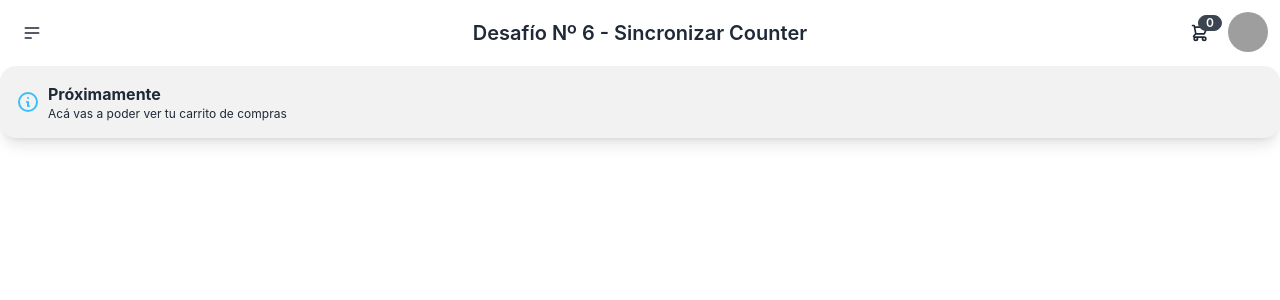
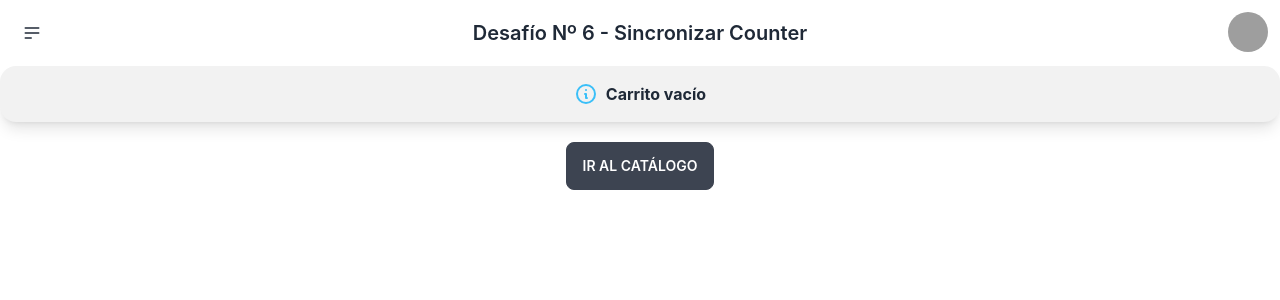
Before and after one commit to renzocurto/ProyectoFinalTienda-JS-ReactJS, a React (Create React App) app: page /cart in a window 1280 px wide. Shown: the top 300 px of the page. Built offline with nearby package versions, Linux system fonts and the light colour scheme; grey boxes are pictures that could not be loaded.

Commit message:
Desafio7

```diff
--- a/package.json
+++ b/package.json
@@ -7,6 +7,7 @@
     "@testing-library/react": "^13.0.1",
     "@testing-library/user-event": "^13.5.0",
     "daisyui": "^2.14.1",
+    "firebase": "^9.8.1",
     "react": "^18.0.0",
     "react-dom": "^18.0.0",
     "react-router-dom": "^6.3.0",
--- a/src/components/Cart.js
+++ b/src/components/Cart.js
@@ -1,15 +1,68 @@
+
+import { useContext, useEffect, useState } from "react"
+import { Link } from "react-router-dom"
+import {CartContext} from "../context/CartContext"
+import CartItem from "./CartItem"
+
 const Cart = () => {
+
+  const {cart, quantityCart, totalCart} = useContext(CartContext)
+
+  let quantity = quantityCart()
+
   return (
-    <div class="alert shadow-lg">
-      <div>
-          <svg xmlns="http://www.w3.org/2000/svg" fill="none" viewBox="0 0 24 24" class="stroke-info flex-shrink-0 w-6 h-6"><path stroke-linecap="round" stroke-linejoin="round" stroke-width="2" d="M13 16h-1v-4h-1m1-4h.01M21 12a9 9 0 11-18 0 9 9 0 0118 0z"></path></svg>
-        <div>
-          <h3 class="font-bold">Próximamente</h3>
-          <div class="text-xs">Acá vas a poder ver tu carrito de compras
+    <>
+    {quantity ?
+    <>
+    <div class="overflow-x-auto w-full">
+    <table class="table w-full">
+       {/* head  */}
+      <thead>
+        <tr>
+          <th className="text-center">Cantidad</th>
+          <th className="text-center">Ítem</th>
+          <th className="text-center">Precio</th>
+          <th className="text-center">Total ítem</th>
+          <th className="text-center"></th>
+        </tr>
+      </thead>
+      <tbody>
+       {cart.map (cartt => <CartItem key = {cartt.id} cart = {cartt}/>)}
+      </tbody>
+
+      <tfoot>
+        <tr>
+            <th className="text-center"></th>
+            <th className="text-center"></th>
+            <th className="text-center"></th>
+            <th className="text-center"></th>
+            <th className="text-center text-bold">Total: $ {totalCart()} </th>
+          </tr>
+      </tfoot>
+    </table>
+  </div>
+
+    <div class="justify-items-center">
+      <Link to='/' className="btn justify-items-center">Agregar más ítems</Link>
+    </div>
+    </>
+    :
+    <div className="justify-items-center">
+      <div class="alert shadow-lg justify-center">
+        <div className="justify-items-center">
+          <svg xmlns="http://www.w3.org/2000/svg" fill="none" viewBox="0 0 24 24" class="stroke-info flex-shrink-0 w-6 h-6"><path stroke-linecap="round" stroke-linejoin="round" stroke-width="2" d="M13 16h-1v-4h-1m1-4h.01M21 12a9 9 0 11-18 0 9 9 0 0118 0z"></path>
+          </svg>
+          <div>
+            <h3 class="font-bold">Carrito vacío</h3>
           </div>
         </div>
       </div>
+      <div className="mt-5">
+        <Link to='/' className="btn">Ir al catálogo</Link>
+      </div>
     </div>
+  }
+    </>
   )
 }
 export default Cart
--- /dev/null
+++ b/src/components/CartItem.js
@@ -0,0 +1,41 @@
+import { useContext, useEffect, useState } from "react"
+import { CartContext } from "../context/CartContext"
+
+const CartItem = ({cart}) => {
+
+    const {deleteItem} = useContext(CartContext)
+
+    const totalItem = parseInt(cart.price) * cart.quantity
+
+  return (
+    <tr>
+        <th className="text-center">
+        {cart.quantity}
+        </th>
+        <td>
+        <div class="flex items-center space-x-3 justify-center">
+            <div class="avatar">
+                <div class="mask mask-squircle w-10 h-10">
+                    <img src={cart.pictureUrl} alt="Avatar Tailwind CSS Component" />
+                </div>
+            </div>
+            <div>
+                <div class="font-bold">{cart.title}</div>
+                <div class="text-sm opacity-50">{cart.color} </div>
+            </div>
+        </div>
+        </td>
+        <td className="text-center font-bold">
+        ${cart.price}
+        </td>
+        <td className="text-center font-bold">${totalItem}</td>
+        <th>
+        <button class="btn btn-ghost btn-xs" onClick={() => deleteItem(cart.id)}>
+            <svg xmlns="http://www.w3.org/2000/svg" width="16" height="16" viewBox="0 0 24 24" fill="none" stroke="#000000" strokeWidth="2" strokeLinecap="round" strokeLinejoin="round"><polyline points="3 6 5 6 21 6"></polyline><path d="M19 6v14a2 2 0 0 1-2 2H7a2 2 0 0 1-2-2V6m3 0V4a2 2 0 0 1 2-2h4a2 2 0 0 1 2 2v2"></path><line x1="10" y1="11" x2="10" y2="17"></line><line x1="14" y1="11" x2="14" y2="17"></line></svg>
+        </button>
+        </th>
+    </tr>
+
+  )
+}
+export default CartItem
--- a/src/components/CartWidget.js
+++ b/src/components/CartWidget.js
@@ -1,19 +1,24 @@
+import { useContext } from "react"
+import { Link } from "react-router-dom"
+import { CartContext } from "../context/CartContext"
 
 const CartWidget = () => {
+
+  const {totalCart, quantityCart} = useContext(CartContext)
   return (
     <div class="dropdown dropdown-end">
         <label tabindex="0" class="btn btn-ghost btn-circle">
           <div class="indicator">
             <svg xmlns="../assets/verificar.png" class="h-5 w-5" fill="none" viewBox="0 0 24 24" stroke="currentColor"><path stroke-linecap="round" stroke-linejoin="round" stroke-width="2" d="M3 3h2l.4 2M7 13h10l4-8H5.4M7 13L5.4 5M7 13l-2.293 2.293c-.63.63-.184 1.707.707 1.707H17m0 0a2 2 0 100 4 2 2 0 000-4zm-8 2a2 2 0 11-4 0 2 2 0 014 0z" /></svg>
-            <span class="badge badge-sm indicator-item">0</span>
+            <span class="badge badge-sm indicator-item">{quantityCart()}</span>
           </div>
         </label>
         <div tabindex="0" class="mt-3 card card-compact dropdown-content w-52 bg-base-100 shadow">
           <div class="card-body">
-            <span class="font-bold text-lg">0 Items</span>
-            <span class="text-info">Subtotal: $0</span>
+            <span class="font-bold text-lg">{quantityCart()} Items</span>
+            <span class="text-info">Subtotal: ${totalCart()}</span>
             <div class="card-actions">
-              <button class="btn btn-primary btn-block">Ver carrito</button>
+              <Link to='/cart' class="btn btn-primary btn-block">Ver carrito</Link>
             </div>
           </div>
         </div>
--- a/src/components/ItemCard.js
+++ b/src/components/ItemCard.js
@@ -9,7 +9,7 @@ const ItemCard = ({items}) => {
       </figure>
       <div class="card-body items-center text-center">
         <h2 class="card-title">{items.title}</h2>
-        <p>{items.price}</p>
+        <p>${items.price}</p>
         <div class="card-actions">
           <Link to ={items.adress}><button class="btn btn-primary">Ver</button></Link>
         </div>
--- a/src/components/ItemDetail.js
+++ b/src/components/ItemDetail.js
@@ -24,12 +24,15 @@ const ItemDetail = ({item}) => {
         <h2 class="card-title justify-center">{item.title}</h2>
         <p class="items-center text-center">{item.description}</p>
         <div class="card-actions justify-center">
-          <button class="btn">{item.price}</button>
+          <button class="btn">${item.price}</button>
         </div>
         <div class="card-actions justify-center">
           <div class="form-control">
             {terminar ?
-              (<Link to = '/cart' class="btn btn-primary">Terminar compra</Link>)
+              (<>
+              <Link to = '/' class="btn btn-primary mb-2">Volver al catálogo</Link>
+              <Link to = '/cart' class="btn btn-primary">Terminar compra</Link>
+              </>)
               :
               (<ItemCount stock={item.stock} onAdd={onAdd} id = {item.id} />)}
 
--- a/src/components/ItemsDetailContainer.js
+++ b/src/components/ItemsDetailContainer.js
@@ -19,7 +19,7 @@ const ItemsDetailContainer = () => {
 
                 resolve (itemData)
 
-            }, 2000);
+            }, 1);
 
         })
         getItems.then((result) => {
--- a/src/components/NavBar.jsx
+++ b/src/components/NavBar.jsx
@@ -1,7 +1,14 @@
+import { useContext } from "react"
 import { Link, NavLink } from "react-router-dom"
+import { CartContext } from "../context/CartContext"
 import CartWidget from "./CartWidget"
 
 const NavBar = () => {
+
+  const { quantityCart } = useContext(CartContext)
+
+  let quantity = quantityCart()
+
   return (
   <div>
     <div class="navbar bg-base-100">
@@ -30,7 +37,11 @@ const NavBar = () => {
       </div>
       <div class="navbar-end">
 
-        <CartWidget/>
+        {quantity ?
+          <CartWidget/>
+          :
+          <></>
+        }
 
         <div class="dropdown dropdown-end">
           <label tabindex="0" class="btn btn-ghost btn-circle avatar">
--- a/src/container/ItemListContainer.jsx
+++ b/src/container/ItemListContainer.jsx
@@ -21,7 +21,7 @@ const ItemListContainer = () => {
 
           resolve(myCategory)
 
-      }, 2000)
+      }, 1)
     })
 
     getItems.then ((result) => {
--- a/src/context/CartContext.js
+++ b/src/context/CartContext.js
@@ -5,6 +5,10 @@ export const CartContext = createContext ({
     cart: [],
     addToCart: () => {},
     isInCart: () => {},
+    deleteItem: () => {},
+    quantityCart: () => {},
+    totalCart: () => {}
+
 
 })
 
@@ -35,11 +39,48 @@ export const CartContextProvider = ( {children} ) => {
 
     }
 
+    const deleteItem = (id) => {
+
+        const newCart =[...cart]
+
+        const itemInCart = isInCart(id)
+
+        if (!itemInCart) {
+
+            return
+        }
+
+        const deleteItem = newCart.filter ((item) => item.id !== id)
+
+        setCart(deleteItem)
+    }
+
+    const quantityCart = () => {
+
+        let quantity = 0
+        cart.forEach((item) => {
+            quantity = quantity + item.quantity
+        })
+        return quantity
+
+    }
+
+    const totalCart = () => {
+
+        let total= 0
+
+        cart.forEach((item) => {
+            total = total + (item.price * item.quantity)
+
+        })
+        return total
+    }
+
     console.log(cart)
 
     return (
 
-    <CartContext.Provider value = {  {cart, addToCart, isInCart, setCart} } >
+    <CartContext.Provider value = {  {cart, addToCart, isInCart, deleteItem, quantityCart, totalCart} } >
         {children}
     </CartContext.Provider>
 
--- a/src/index.js
+++ b/src/index.js
@@ -3,6 +3,19 @@ import ReactDOM from 'react-dom/client';
 import './index.css';
 import App from './App';
 import reportWebVitals from './reportWebVitals';
+import { initializeApp } from "firebase/app";
+
+const firebaseConfig = {
+  apiKey: "AIzaSyBOnXksav39rtBEZZmi_XAgLODcOaeRG2c",
+  authDomain: "mi-primer-react-50bed.firebaseapp.com",
+  projectId: "mi-primer-react-50bed",
+  storageBucket: "mi-primer-react-50bed.appspot.com",
+  messagingSenderId: "676372764562",
+  appId: "1:676372764562:web:778fcf56185a847b9bd34b"
+};
+
+
+const app = initializeApp(firebaseConfig);
 
 const root = ReactDOM.createRoot(document.getElementById('root'));
 root.render(
```
Also changed, not shown: src/components/Items.js (+9 -9 lines), 1 other file (tests, documents, lock files or other folders).
